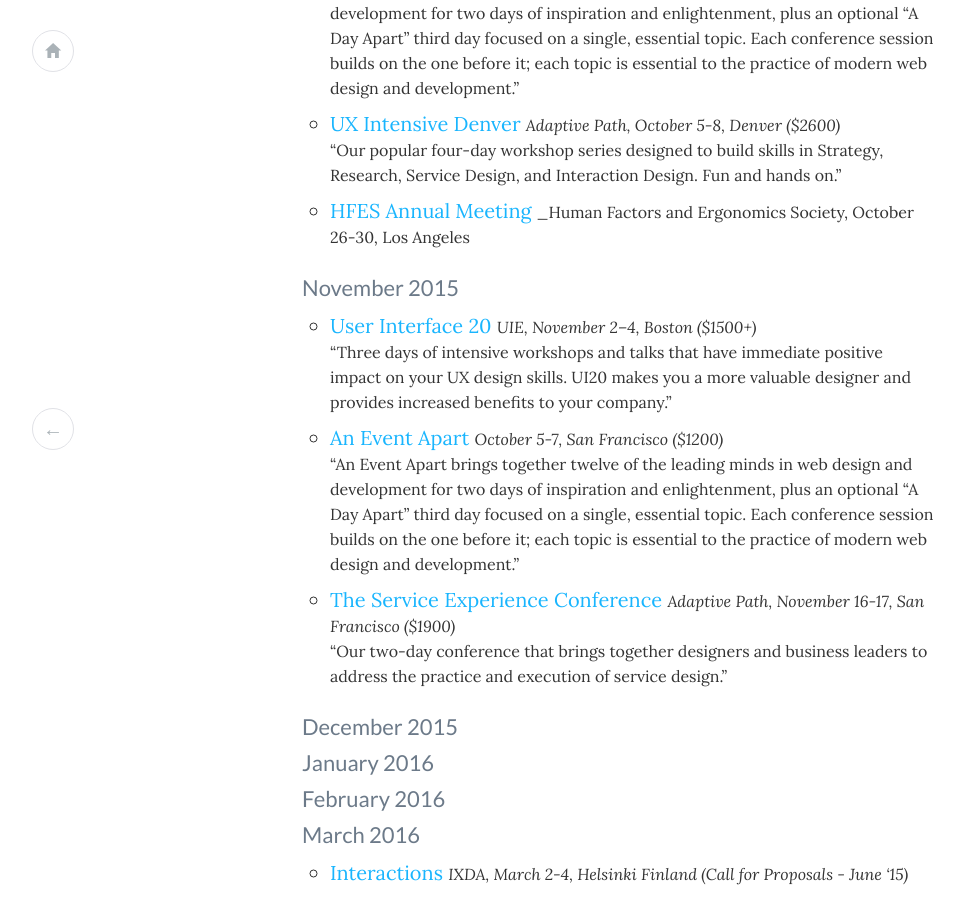
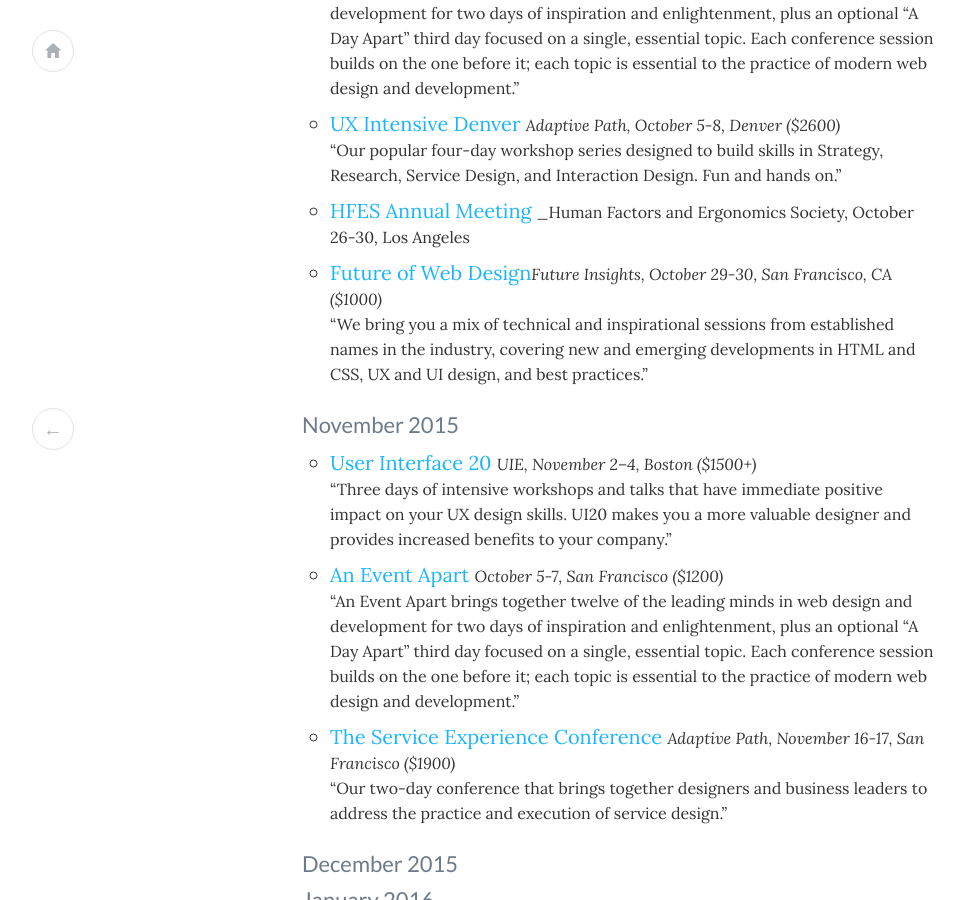
Before and after one commit to hannahd/hannahd.github.io, a Jekyll site: the page built from _posts/2015-04-10-conferences.markdown, in a window 1280 px wide and 900 px high, scrolled down 5119 px. Shown: the whole window, without its empty margins (8-972 px from the left). Built offline with Jekyll 4.4.1, drawn with Linux system fonts in a browser that asks for light colours; nearby versions of some CDN libraries.

Commit message:
added FOWD

```diff
--- a/_posts/2015-04-10-conferences.markdown
+++ b/_posts/2015-04-10-conferences.markdown
@@ -82,6 +82,7 @@
 <small>"Our popular four-day workshop series designed to build skills in Strategy, Research, Service Design, and Interaction Design. Fun and hands on."</small>
 - [HFES Annual Meeting](http://www.hfes.org/web/HFESMeetings/meetings.html) <small>_Human Factors and Ergonomics Society, October 26-30,
 Los Angeles</small>
+- [Future of Web Design](https://futureofwebdesign.com/san-francisco-2015/schedule/conf-day-1)<small>_Future Insights, October 29-30, San Francisco, CA ($1000)_</small><br><small>"We bring you a mix of technical and inspirational sessions from established names in the industry, covering new and emerging developments in HTML and CSS, UX and UI design, and best practices."</small>
 
 #### November 2015
 - [User Interface 20](http://ui20.uie.com/) <small>_UIE, November 2–4, Boston ($1500+)_</small><br>
```
